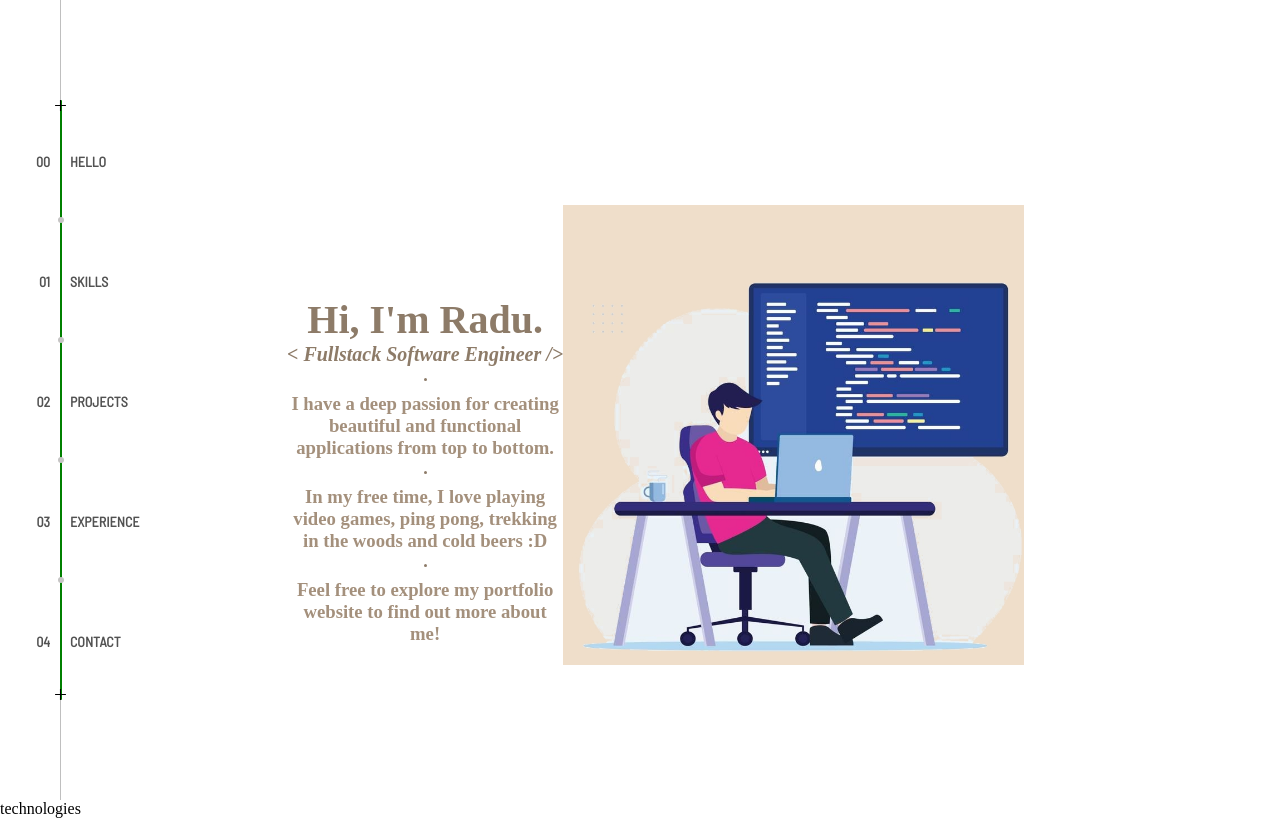
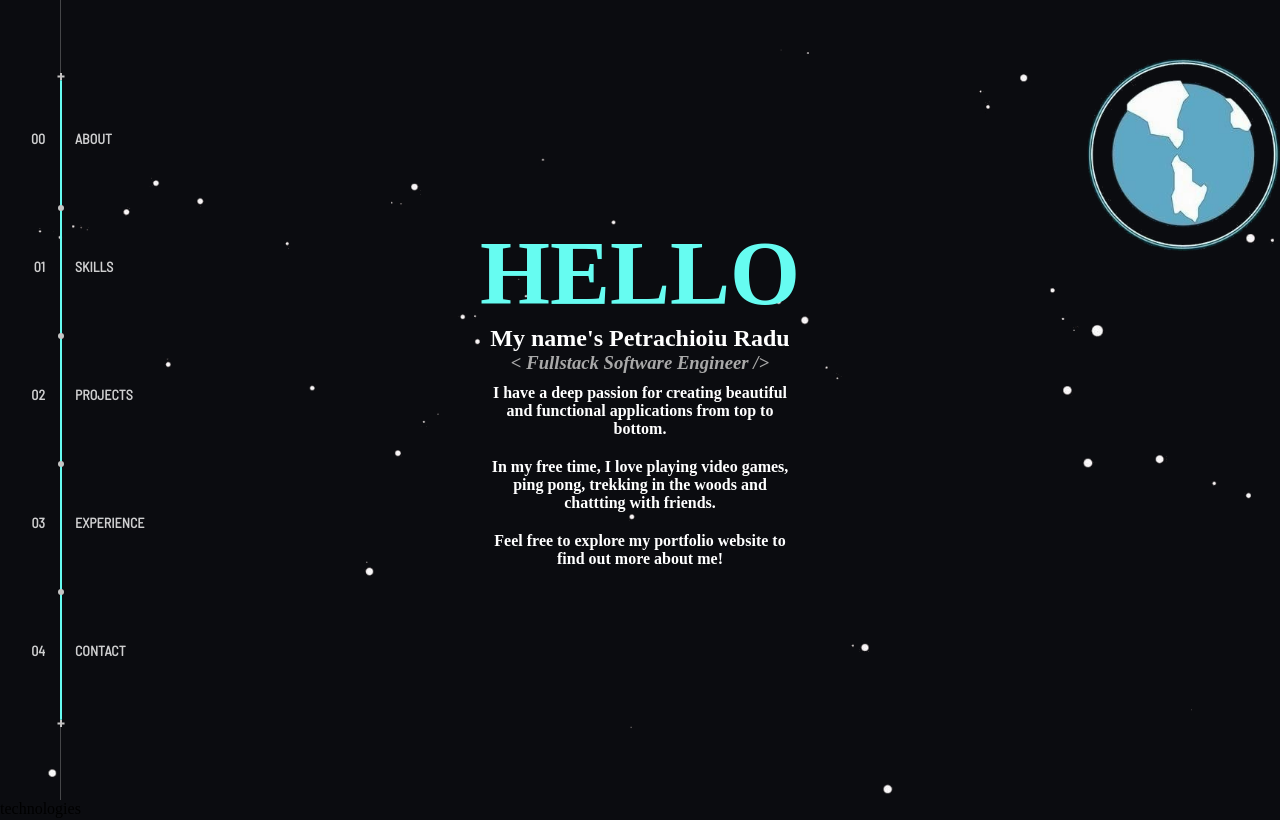
Before and after one commit to RaduNicolae8/Portfolio-Website, a plain HTML site: page index.html in a window 1280 px wide. Shown: the top 820 px of the page. Drawn offline with Linux system fonts and the light colour scheme.

Commit message:
added Hello section skeleton

```diff
--- a/index.html
+++ b/index.html
@@ -21,96 +21,72 @@
       <div class="vertical-line"></div>
       <div class="container">
         <div class="nav-menu-item-separator">
-          <img src="/plus-icon.svg" alt="">
+          <div class="vertical"></div>
+          <div class="horizontal"></div>
         </div>
         <div class="nav-menu-item">
           <div class="nav-line"></div>
           <div class="left">
-            <a href="#hello">00</a>
+            <a href="#hello"><span>0</span><span>0</span></a>
           </div>
           <div class="right">
-            <a href="#hello">HELLO</a>
+            <a href="#hello"><span>ABOUT</span></a>
           </div>
           <div class="circle"></div>
         </div>
         <div class="nav-menu-item">
           <div class="nav-line"></div>
           <div class="left">
-            <a href="#skills">01</a>
+            <a href="#skills"><span>0</span><span>1</span></a>
           </div>
           <div class="right">
-            <a href="#skills">SKILLS</a>
+            <a href="#skills"><span>SKILLS</span></a>
           </div>
           <div class="circle"></div>
         </div>
         <div class="nav-menu-item">
           <div class="nav-line"></div>
           <div class="left">
-            <a href="#projects">02</a>
+            <a href="#projects"><span>0</span><span>2</span></a>
           </div>
           <div class="right">
-            <a href="#projects">PROJECTS</a>
+            <a href="#projects"><span>PROJECTS</span></a>
           </div>
           <div class="circle"></div>
         </div>
         <div class="nav-menu-item">
           <div class="nav-line"></div>
           <div class="left">
-            <a href="#experience">03</a>
+            <a href="#experience"><span>0</span><span>3</span></a>
           </div>
           <div class="right">
-            <a href="#experience">EXPERIENCE</a>
+            <a href="#experience"><span>EXPERIENCE</span></a>
           </div>
           <div class="circle"></div>
         </div>
         <div class="nav-menu-item">
           <div class="nav-line"></div>
           <div class="left">
-            <a href="#contact">04</a>
+            <a href="#contact"><span>0</span><span>4</span></a>
           </div>
           <div class="right">
-            <a href="#contact">CONTACT</a>
+            <a href="#contact"><span>CONTACT</span></a>
           </div>
         </div>
         <div class="nav-menu-item-separator">
-          <img src="/plus-icon.svg" alt="">
+          <div class="vertical"></div>
+          <div class="horizontal"></div>
         </div>
       </div>
-
     </nav>
     <section class="hello" id="hello">
       <div class="container">
-        <div class="left">
-          <div class="top">
-            <h1>Hi, I'm Radu.</h1>
-            <h3 class="proffesion">< Fullstack Software Engineer /></h3>
-          </div>
-          <div class="dot"></div>
-          <div class="text">
-            <h3>
-              I have a deep passion for creating beautiful and functional
-              applications from top to bottom.
-            </h3>
-          </div>
-          <div class="dot"></div>
-          <div class="text">
-            <h3>
-              In my free time, I love playing video games, ping pong, trekking
-              in the woods and cold beers :D
-            </h3>
-          </div>
-          <div class="dot"></div>
-          <div class="text">
-            <h3>
-              Feel free to explore my portfolio website to find out more about
-              me!
-            </h3>
-          </div>
-        </div>
-
-        <div class="right">
-          <img src="/programmer.jpg" alt="" />
-        </div>
+          <h1>HELLO</h1>
+          <h2>My name's Petrachioiu Radu</h2>
+          <h3>< Fullstack Software Engineer /></Fullstack></h3>
+          <h4>I have a deep passion for creating beautiful and functional applications from top to bottom.</h4>
+          <h4>In my free time, I love playing video games, ping pong, trekking in the woods and chattting with friends.</h4>
+          <h4>Feel free to explore my portfolio website to find out more about me! </h4>
       </div>
     </section>
     <section class="skills" id="skills">technologies</section>
--- a/script.js
+++ b/script.js
@@ -1,5 +1,5 @@
 const stickySection = document.querySelector('.sticky');
-let lastScrollTop = 0;
+const scrolledSections = new Set();
 
 window.addEventListener('scroll', ()=>{
     transform(stickySection);
@@ -23,43 +23,51 @@ document.querySelectorAll('a[href^="#"]').forEach(anchor => {
   });
 });
 
-//script for when a section is into view, change .nav-line opacity to 1
-//use intersection observer
-// Select all navigation links
 const navLinks = document.querySelectorAll('.nav-line');
-
-// Options for the IntersectionObserver
 const options = {
   root: null,
   rootMargin: '0px',
-  threshold: 0.5 // Change as needed
+  threshold: 0.5
 };
 
-// Callback function for intersection
 function intersectionCallback(entries, observer) {
   entries.forEach(entry => {
-    // If section is in view
     const navLine = document.querySelector(`.nav-menu-item:has([href='#${entry.target.id}'] ) .nav-line `);
+    const navItem = document.querySelector(`.nav-menu-item:has([href='#${entry.target.id}'] )`);
+    const left = navItem.querySelector('.left');
+    const right = navItem.querySelector('.right');
+    // const parent = document.querySelector('body');
+    // const child = document.querySelector(`#${entry.target.id}`);
+    // const childIndex = Array.from(parent.children).indexOf(child);
+
     if (entry.isIntersecting) {
-      // Change opacity of associated nav-line to 1
+
+      left.style.left=0;
+      right.style.left=0;
+      right.style.opacity=1;
+      right.style.pointerEvents = 'auto';
+
 
       if (navLine) {
         navLine.style.opacity = 1;
       }
     } else {
-      // Reset opacity when section is not in view
+
+      left.style.left='40px';
+      right.style.left='40px';
+      right.style.opacity=0;
+      right.style.pointerEvents = 'none';
+
       if (navLine) {
         navLine.style.opacity = 0;
-
       }
     }
   });
 }
 
-// Create IntersectionObserver
 const observerWithHighThreshold = new IntersectionObserver(intersectionCallback, options);
 const observerWithSmallThreshold = new IntersectionObserver(intersectionCallback, { ...options, threshold: 0.2 });
-// Observe each section
+
 document.querySelectorAll('section').forEach(section => {
   if (section.id === 'projects') {
     observerWithSmallThreshold.observe(section);
--- a/style.scss
+++ b/style.scss
@@ -3,9 +3,9 @@ $color2: #a4907c;
 $color3: #c8b6a6;
 $color4: #f1dec9;
 
-@font-face{
-  font-family: 'Barlow';
-  src: url('./BarlowSemiCondensed-Regular.ttf') format('truetype');
+@font-face {
+  font-family: "Barlow";
+  src: url("./BarlowSemiCondensed-Regular.ttf") format("truetype");
   font-weight: 400;
   font-style: normal;
 }
@@ -35,83 +35,120 @@ body {
     .container {
       height: 100vh;
 
-
       .nav-menu-item {
         .nav-line {
           position: absolute;
           width: 2px;
-          background-color: green;
+          background-color: #66FCF1;
           opacity: 0;
           height: 100%;
           border-radius: 12px;
           right: calc(50% - 1.5px);
           transition: all 0.5s;
         }
+        span {
+          color: white;
+        }
         .left {
           width: 100%;
           text-align: end;
           padding-right: 10px;
+          position: relative;
+          left: 40px;
+          z-index: 2;
+          transition: all 0.5s;
+          span {
+            transition: all 0.5s;
+          }
+        }
+        .left:has(a:hover) + .right {
+          opacity: 1 !important;
+        }
+        .left a:hover {
+          span:nth-child(1) {
+            transform: translateY(-4px);
+          }
+          span:nth-child(2) {
+            transform: translateY(4px);
+          }
         }
         .right {
           width: 100%;
           padding-left: 10px;
+          position: relative;
+          left: 40px;
+          opacity: 0;
+          pointer-events: none;
+          transition: all 0.5s;
         }
-        .circle{
-          position:absolute;
-          bottom:-3px;
-          right:calc(50% - 3.5px);
+        .circle {
+          position: absolute;
+          bottom: -3px;
+          right: calc(50% - 3.5px);
           width: 6px;
           height: 6px;
           border-radius: 50%;
           background-color: rgb(197, 196, 196);
           z-index: 2;
         }
-        a{
+        a {
           text-decoration: none;
           color: rgb(39, 39, 39);
           font-size: 14px;
           font-weight: 700;
           opacity: 0.8;
+          height: 30px;
+          padding: 0 5px;
+          width: fit-content;
+          display: inline-block;
+          span {
+            display: inline-block;
+          }
         }
         display: flex;
         flex-direction: row;
         justify-content: space-between;
         align-items: center;
-        height: calc((100% - 200px) / 5);
+        height: calc((100% - 160px) / 5);
         width: 220px;
-        position:relative;
+        position: relative;
+      }
 
-      }
       .nav-menu-item-separator {
-        height: 100px;
+        height: 80px;
         width: 100%;
         text-align: center;
+        position: relative;
+        .horizontal {
+          transform: rotate(90deg);
+        }
+        .horizontal,
+        .vertical {
+          width: 2px;
+          height: 7px;
+          background-color: rgb(197, 196, 196);
+          position: absolute;
+          left: calc(50% - 0.5px);
+        }
       }
+
       .nav-menu-item-separator:first-child {
-        position: relative;
-        img {
-          width: 13px;
-          height: 13px;
-          position: absolute;
-          bottom: -12px;
-          right: calc(50% - 7px);
-          z-index: 2;
+        .horizontal,
+        .vertical {
+          bottom: 0;
         }
       }
       .nav-menu-item-separator:last-child {
-        position: relative;
-        img {
-          position: absolute;
-          top: -12px;
-          width: 13px;
-          height: 13px;
-          right: calc(50% - 7px);
+        .horizontal,
+        .vertical {
+          top: 0;
         }
       }
     }
   }
 
   section {
+    background-color: #0b0c10;
     width: 100%;
     height: 100vh;
   }
@@ -137,58 +174,39 @@ body {
     }
   }
   .hello {
+    background-image: url("background.png");
+    background-position: center;
+    background-size: cover;
+    background-repeat: no-repeat;
+    overflow: hidden;
+    width: 100%;
     display: flex;
     justify-content: center;
-    padding-top: 70px;
+    align-items: center;
     .container {
       display: flex;
-      justify-content: space-between;
+      flex-direction: column;
       align-items: center;
-      width: 1440px;
-      .left,
-      .right {
-        display: flex;
-        justify-content: center;
-        height: 100%;
+      width: 300px !important;
+      text-align: center;
+      color:white;
+      h1{
+        color: #66FCF1;
+        font-size: 90px;
+        font-weight: 700;
       }
-      .left {
-        flex-direction: column;
-        align-items: center;
-        width: 40%;
-        padding-left: 31px;
-        text-align: center;
-        gap: 12px;
-        h1 {
-          margin-top: 70px;
-          font-size: 40px;
-          color: $color1;
-        }
-        h3 {
-          color: $color2;
-        }
-        .dot {
-          width: 3px;
-          height: 3px;
-          background-color: $color1;
-          border-radius: 50%;
-        }
-        .proffesion {
-          font-size: 32px;
-          color: $color1;
-          font-weight: 700;
-          font-style: italic;
-
-          font-size: 20px;
-        }
+      h2,h3{
+        // no-wrap
+        white-space: nowrap;
       }
-      .right {
-        width: 60%;
-        align-items: center;
-        height: fit-content;
+      h3{
+        color: darkgray;
+        //italic
+        font-style: italic;
       }
-      img {
-        width: 100%;
-        height: auto;
+      h4{
+        padding: 10px 0 ;
+        color: white;
       }
     }
   }
@@ -226,7 +244,6 @@ body {
   body {
     .hello {
       padding-top: 0;
-      height: auto !important;
       padding-bottom: 20px;
       width: 100% !important;
       .container {
@@ -237,26 +254,6 @@ body {
         gap: 0;
         align-items: center;
         margin-top: 70px !important;
-
-        .left {
-          width: 90% !important;
-          padding-left: 0px !important;
-          justify-content: flex-start !important;
-          margin-top: 15px;
-          height: 50% !important;
-        }
-        .right {
-          width: 70% !important;
-          img {
-            width: 100% !important;
-          }
-        }
-        h3 {
-          width: 100% !important;
-        }
-        h1 {
-          margin-top: 0px !important;
-        }
       }
     }
   }
```
Also changed, not shown: background.png (added), style.css, 1 other file.
